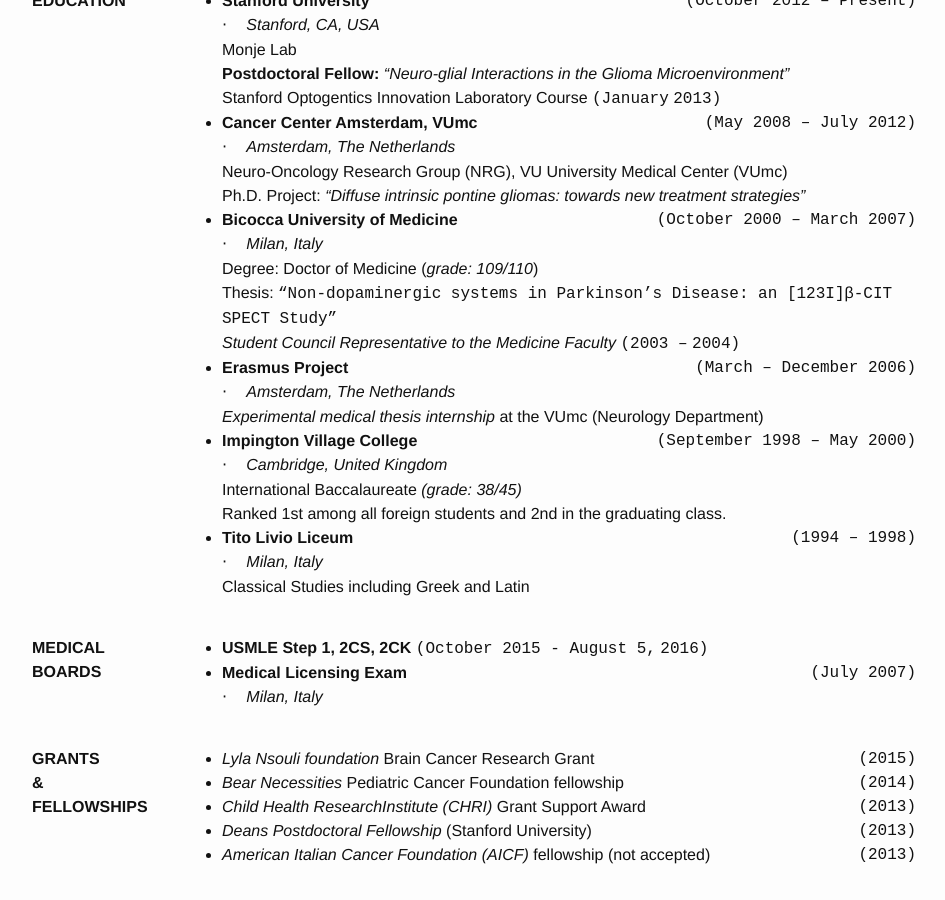
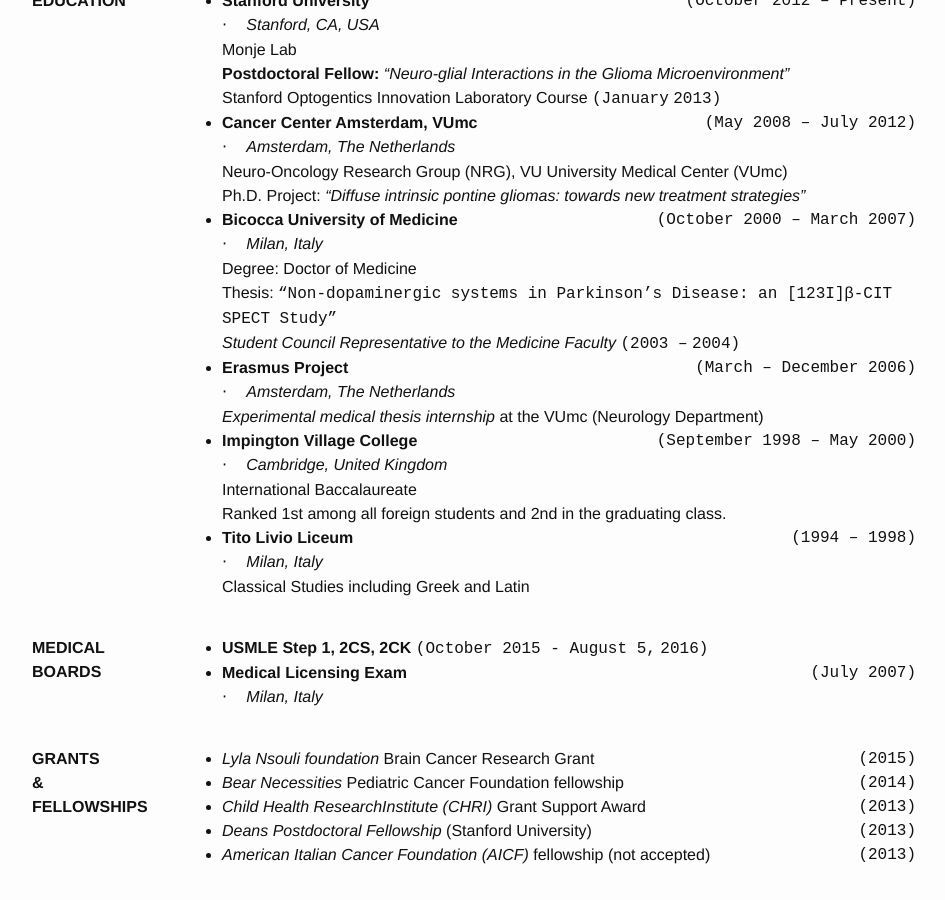
Before and after one commit to nick-codes/caretti-md.github.io, a Jekyll site: the page built from index.html, in a window 1280 px wide and 900 px high, scrolled down 648 px. Shown: the whole window, without its empty margins (166-1111 px from the left). Built offline with Jekyll 4.4.1, drawn with Linux system fonts in a browser that asks for light colours.

Commit message:
Remove scores per request.
* American's don't seem to understand that foreign grading
  systems are different.

```diff
--- a/_includes/cv.html
+++ b/_includes/cv.html
@@ -56,7 +56,7 @@
                        <li class="itemize"> <tspan class="ptmb7t" >Bicocca University of Medicine </tspan>   <tspan class="right ptmr7t" >(October 2000 &#8211; March 2007)</tspan>
                        <br
 class="newline" /> <tspan class="cmsy" font-size="8">&#x22C5;</tspan><tspan class="ptmr7t" >&#x00A0;</tspan><tspan class="ptmr7t" >&#x00A0;</tspan><tspan class="ptmri7t" >Milan, Italy  </tspan><br
-class="newline" />Degree: Doctor of Medicine (<tspan class="ptmri7t" >grade: 109/110</tspan>) <br
+class="newline" />Degree: Doctor of Medicine <br
 class="newline" />Thesis: <tspan class="ptmr7t" >&#8220;Non-dopaminergic systems in Parkinson&#8217;s Disease: an [</tspan><tspan class="ptmr7t" >123</tspan><tspan class="ptmr7t" >I]</tspan><tspan class="cmmi" font-size="9">&#x03B2;</tspan><tspan class="ptmr7t" >-CIT SPECT Study&#8221; </tspan><br
 class="newline" /><tspan class="ptmri7t" >Student Council Representative to the Medicine Faculty </tspan>   <tspan class="ptmr7t" >(2003 &#8211;</tspan>
                        <tspan class="ptmr7t" >2004)</tspan>
@@ -69,7 +69,7 @@
                        <li class="itemize"> <tspan class="ptmb7t" >Impington Village College </tspan>  <tspan class="right ptmr7t" >(September 1998 &#8211; May 2000)</tspan>
                        <br
 class="newline" /> <tspan class="cmsy" font-size="8">&#x22C5;</tspan><tspan class="ptmr7t" >&#x00A0;</tspan><tspan class="ptmr7t" >&#x00A0;</tspan><tspan class="ptmri7t" >Cambridge, United Kingdom  </tspan><br
-class="newline" />International Baccalaureate <tspan class="ptmri7t" >(grade: 38/45) </tspan><br
+class="newline" />International Baccalaureate <br
 class="newline" />Ranked 1st among all foreign students and 2nd in the graduating class.
                        </li>
                        <li class="itemize"> <tspan class="ptmb7t" >Tito Livio Liceum </tspan>   <tspan class="right ptmr7t" >(1994 &#8211; 1998)</tspan>
```
